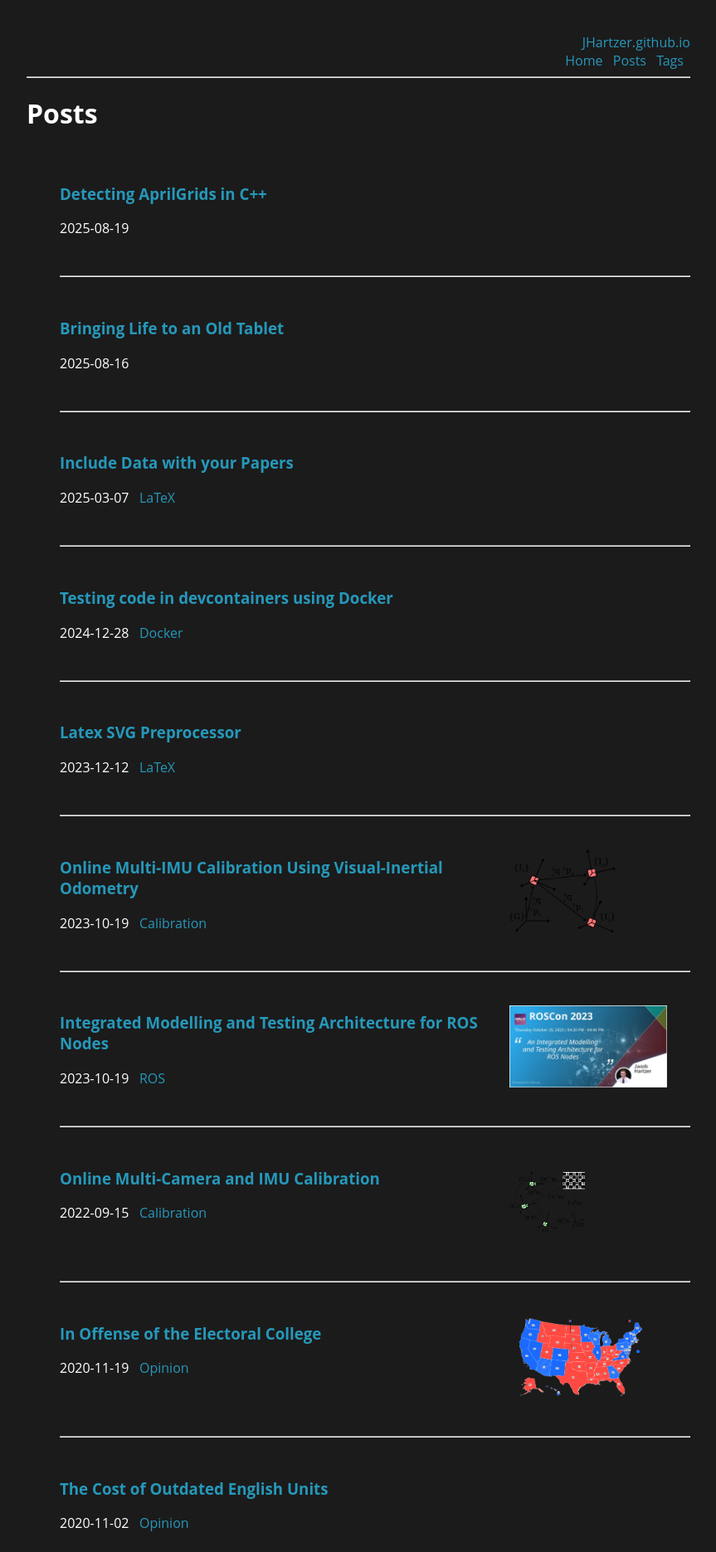
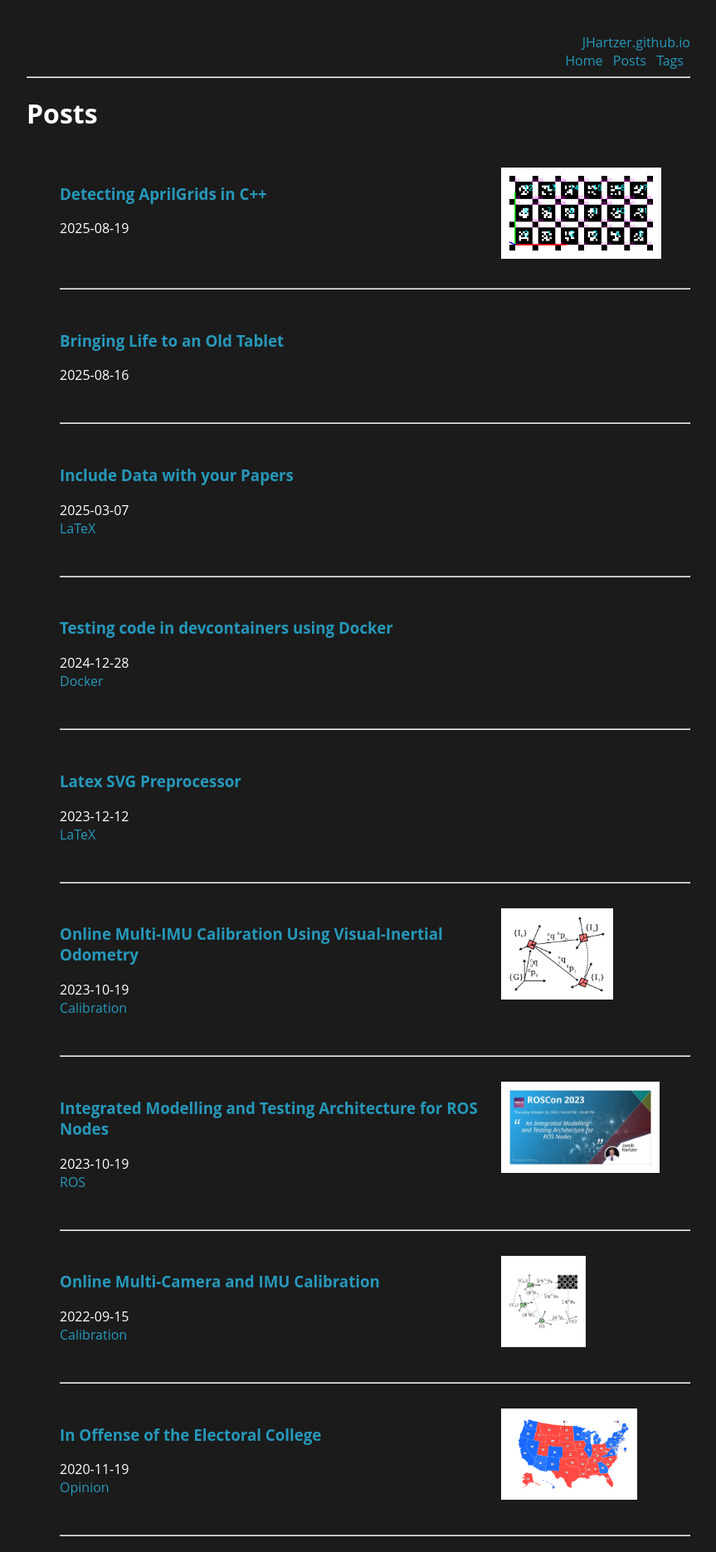
Before and after one commit to JHartzer/JHartzer.github.io, a Jekyll site: the page built from posts.md, in a window 1280 px wide. Shown: the top 1871 px of the page at 83% size, without its empty margins (208-1071 px from the left). Built offline with Jekyll 4.4.1, drawn with Linux system fonts in a browser that asks for light colours.

Commit message:
Update post list style

```diff
--- a/posts.md
+++ b/posts.md
@@ -23,10 +23,13 @@
                 <a class="post-title" href="{{ post.url | relative_url }}">{{ post.title }}</a>
             </h3>
             <p class="post-meta">
+            {%- if post.description -%}
+            {{ post.description }}
+            <br>
+            {%- endif -%}
             {{ post.date | date: "%Y-%m-%d" }}
-            {{ post.description }}
             {% if tags != "" %}
-            &nbsp;
+            <br>
             {% for tag in post.tags %}
                 <a href="{{ tag | slugify | prepend: '/tags/#' | prepend: site.baseurl}}">
                 <i class="fas fa-hashtag fa-sm"></i> {{ tag }}</a> &nbsp;
@@ -36,7 +39,7 @@
         </div>
         {%- if post.thumbnail -%}
         <div style="margin-left:: 30%;">
-            <img class="card-img" src="{{post.thumbnail | relative_url}}" style="object-fit: scale-down; height: 100px" alt="image">
+            <img class="card-img" src="{{post.thumbnail | relative_url}}" style="object-fit: scale-down; height: 90px; background-color: white" alt="thumbnail image not available">
         </div>
         {%- endif -%}
     </div>
```
Also changed, not shown: _posts/2025-08-19-AprilGrid.md (+1 -0 lines).
